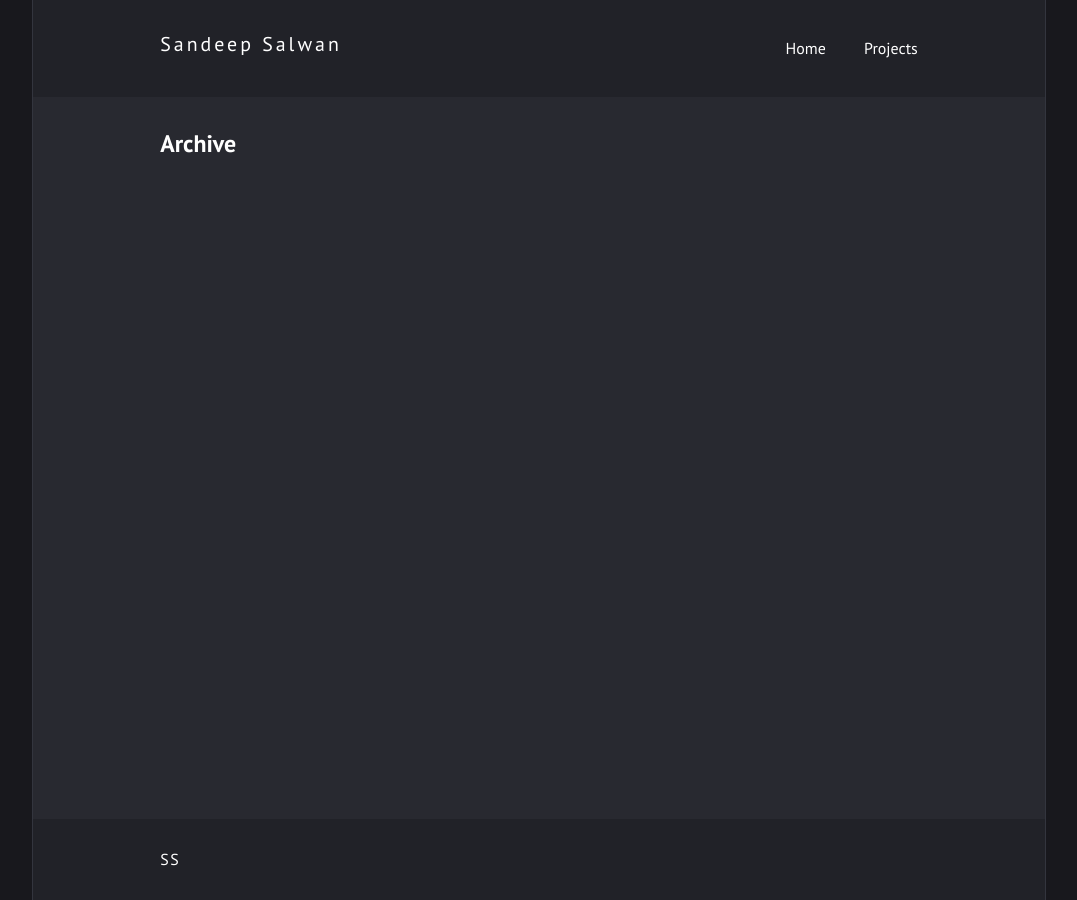
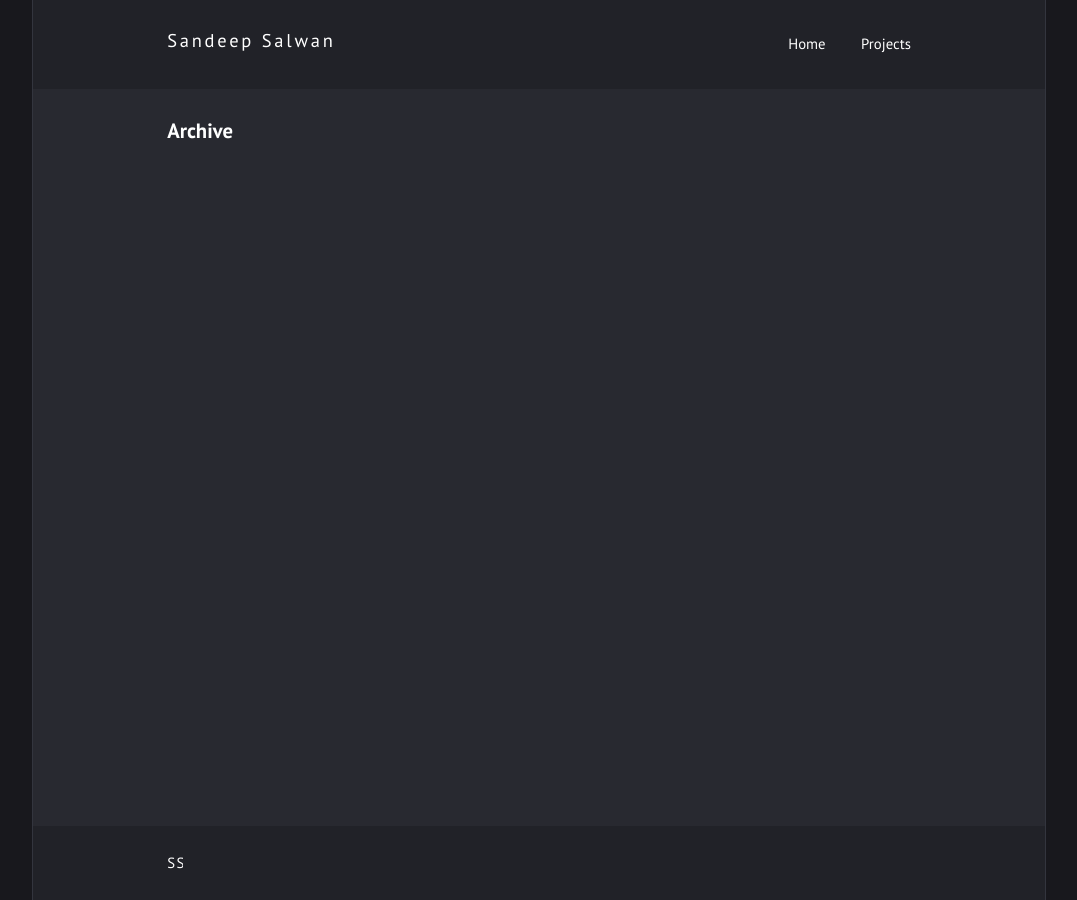
Before and after one commit to sandeepsalwan1/sandeepsalwan1.github.io, a Jekyll site: the page built from archive.html, in a window 1280 px wide. Shown: the whole page, without its empty margins (101-1178 px from the left). Built offline with Jekyll 4.4.1, drawn with Linux system fonts in a browser that asks for light colours.

Commit message:
Fix layout: Home aligned with text, profile pic beside content; reduce all spacing and font size to fit on one page at 100% zoom

```diff
--- a/_sass/basic.sass
+++ b/_sass/basic.sass
@@ -13,7 +13,7 @@
 article
   background: lighten($dark, 3%)
   margin: 0
-  padding: 1.5em 0
+  padding: 1em 0
   box-shadow: none
 
 h1, h2, h3, h4, h5, h6
@@ -24,7 +24,7 @@
 
 p
   text-align: justify
-  margin: .6em 0
+  margin: .5em 0
 
 a
   color: $link-color
@@ -66,12 +66,12 @@
   height: auto
 
 .profile-image
-  width: 220px !important
-  height: 220px !important
+  width: 180px !important
+  height: 180px !important
   border-radius: 50% !important
   object-fit: cover !important
   display: block !important
-  margin: .4em auto .8em !important
+  margin: 0 !important
 
 
 table
--- a/_sass/index.sass
+++ b/_sass/index.sass
@@ -1,8 +1,8 @@
-$font-size: calc(0.82rem + 0.22vw) !default
+$font-size: calc(0.78rem + 0.18vw) !default
 $font-weight: 400 !default
 $font-family: "PT Sans", -apple-system, "Helvetica Neue", "Segoe UI", "Roboto", sans-serif !default
 $heading-weight: 600 !default
-$line-height: 1.6 !default
+$line-height: 1.5 !default
 $link-color: #68f !default
 $dark: #212228 !default
 $light: #ffffff !default
--- a/_sass/layout.sass
+++ b/_sass/layout.sass
@@ -17,14 +17,14 @@
   margin: 0
 
 body > header, body > footer
-  padding: 1.2em
+  padding: 1em
 
 article header
-  margin-bottom: .8em
+  margin-bottom: .5em
 
 article header h1
-  font-size: 1.5em
-  margin: 0 0 .3em
+  font-size: 1.4em
+  margin: 0 0 .2em
 
 nav
   margin: .5em -1.2em
```
Also changed, not shown: index.html (+4 -3 lines).
